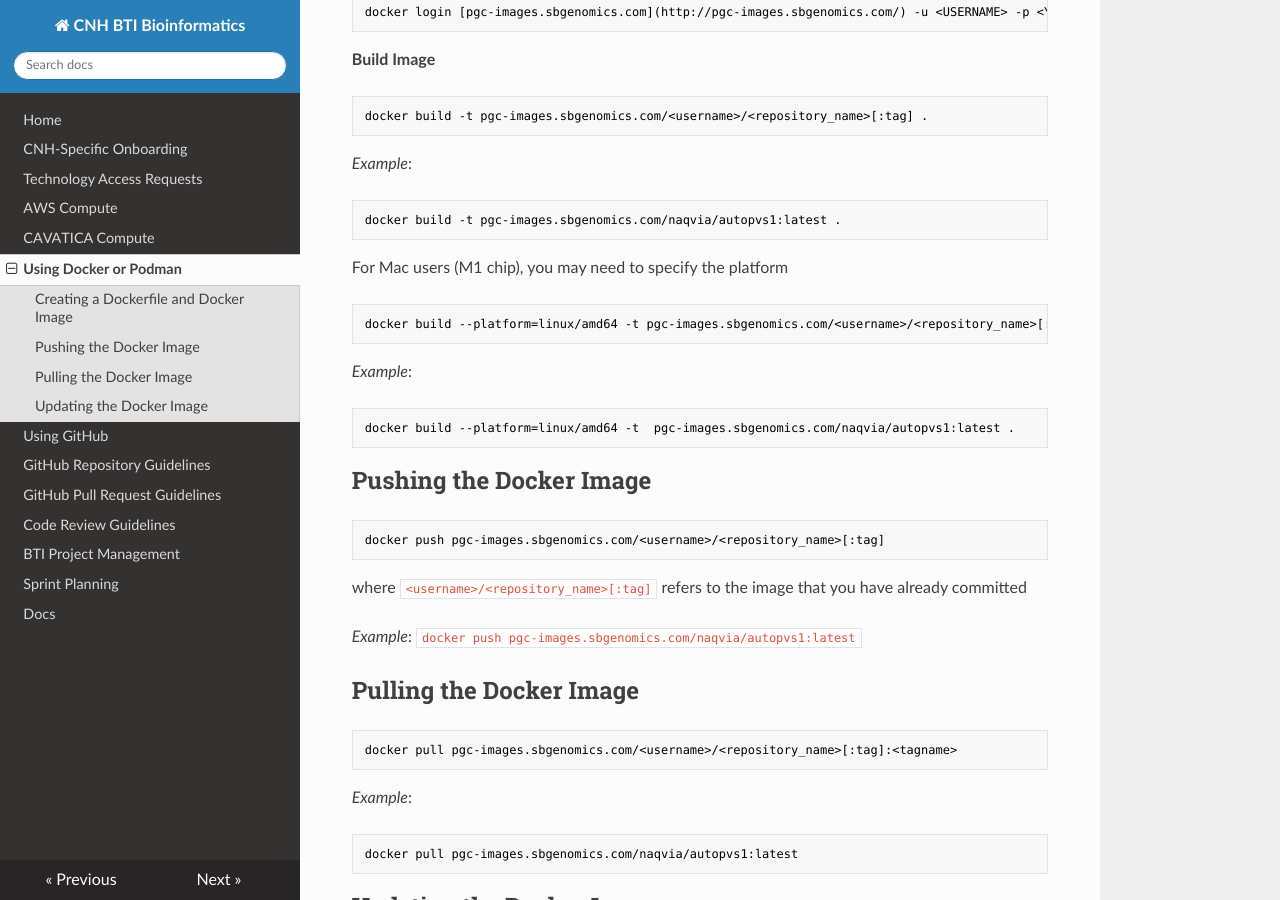
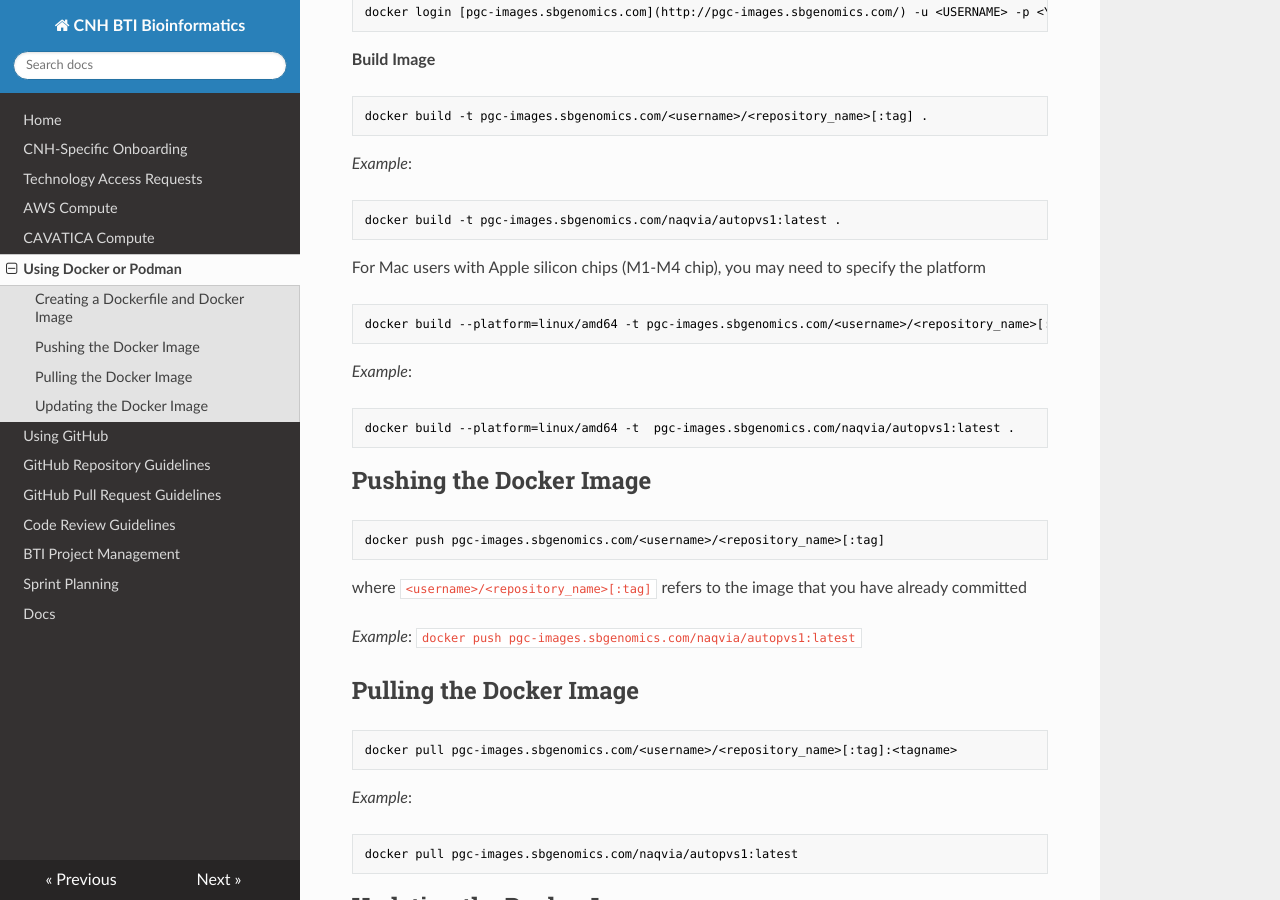
Before and after one commit to childrens-bti/bti-bfx-docs, an MkDocs documentation site: the page built from docs/docker.md, in a window 1280 px wide and 900 px high, scrolled down 1207 px. Built offline with MkDocs 1.6.1, drawn with Linux system fonts in a browser that asks for light colours; nearby versions of some CDN libraries.

Commit message:
Update docs/docker.md
Co-authored-by: Ryan Corbett <rcorbett@childrensnational.org>

````diff
--- a/docs/docker.md
+++ b/docs/docker.md
@@ -36,7 +36,7 @@ docker build -t pgc-images.sbgenomics.com/<username>/<repository_name>[:tag] .
 docker build -t pgc-images.sbgenomics.com/naqvia/autopvs1:latest .
 ```
 
-For Mac users (M1 chip), you may need to specify the platform
+For Mac users with Apple silicon chips (M1-M4 chip), you may need to specify the platform
 
 ```bash
 docker build --platform=linux/amd64 -t pgc-images.sbgenomics.com/<username>/<repository_name>[:tag] .
````
